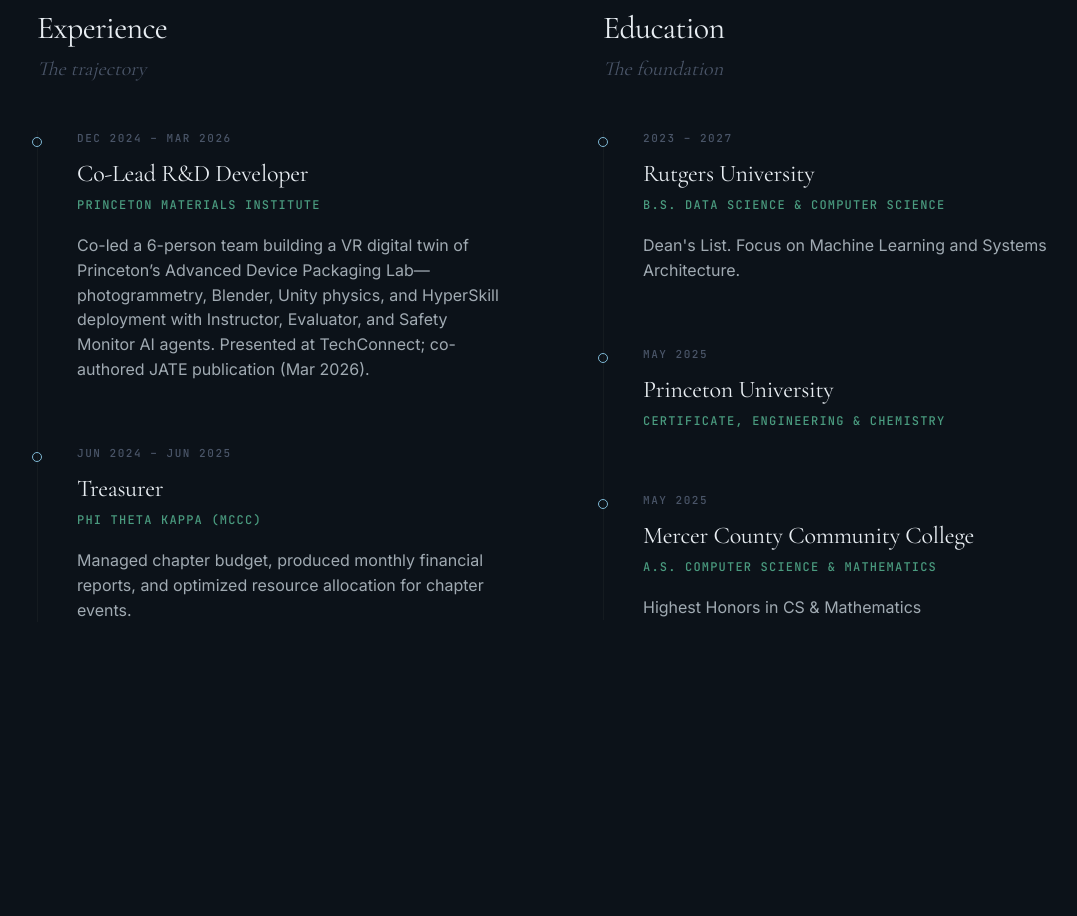
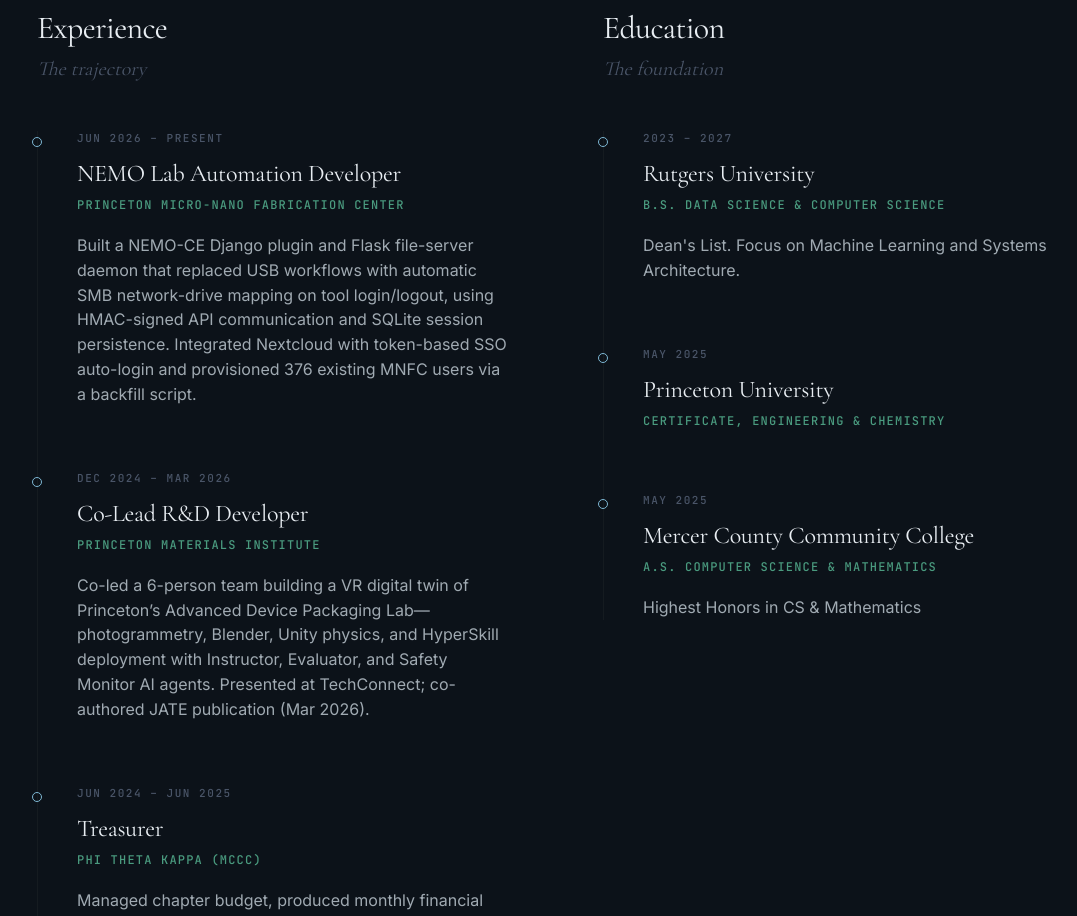
Before and after one commit to Hanumath1506/portfolio, a Next.js app: page / in a window 1280 px wide. Shown: the part 4240-5156 px from the top of the page, without its empty margins (85-1162 px from the left). Built offline with nearby package versions, Linux system fonts and the light colour scheme.

Commit message:
Add NEMO Lab Automation role to experience section

```diff
--- a/components/ExperienceEducation.tsx
+++ b/components/ExperienceEducation.tsx
@@ -1,4 +1,11 @@
 const experience = [
+  {
+    dates: 'Jun 2026 – Present',
+    role: 'NEMO Lab Automation Developer',
+    org: 'Princeton Micro-Nano Fabrication Center',
+    description:
+      'Built a NEMO-CE Django plugin and Flask file-server daemon that replaced USB workflows with automatic SMB network-drive mapping on tool login/logout, using HMAC-signed API communication and SQLite session persistence. Integrated Nextcloud with token-based SSO auto-login and provisioned 376 existing MNFC users via a backfill script.',
+  },
   {
     dates: 'Dec 2024 – Mar 2026',
     role: 'Co-Lead R&D Developer',
```
Also changed, not shown: 1 other file (tests, documents, lock files or other folders).
